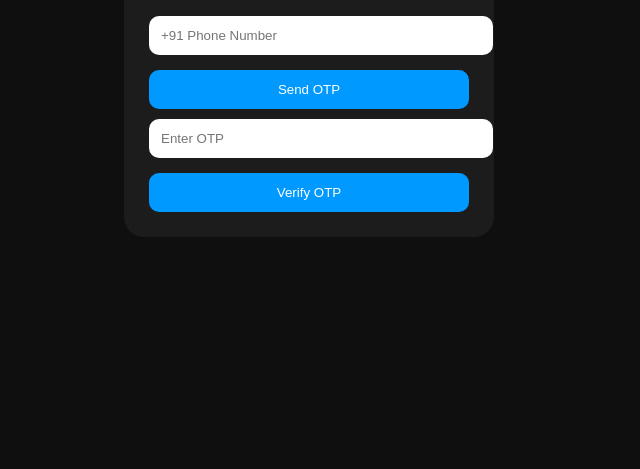
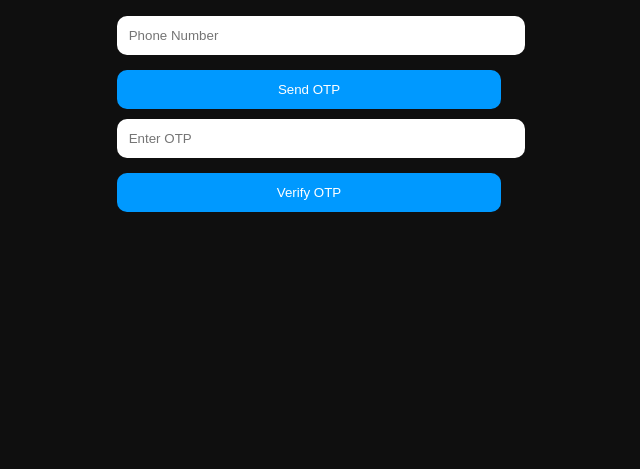
Before and after one commit to karthiktiger143/Chat-app, a plain HTML site: page index.html in a window 1280 px wide. Shown: the part 331-800 px from the top of the page, without its empty margins (331-971 px from the left). Drawn offline with Linux system fonts and the light colour scheme.

Commit message:
index.html

```diff
--- a/index.html
+++ b/index.html
@@ -1,85 +1,28 @@
 <!DOCTYPE html>
-<html>
-
+<html lang="en">
 <head>
-
-<meta charset="UTF-8">
-
-<meta name="viewport"
-content="width=device-width, initial-scale=1.0">
-
-<title>NammaApp</title>
-
-<style>
-
-body{
-background:#0f0f0f;
-font-family:sans-serif;
-display:flex;
-justify-content:center;
-align-items:center;
-height:100vh;
-margin:0;
-color:white;
-}
-
-.login-box{
-width:320px;
-background:#1c1c1c;
-padding:25px;
-border-radius:20px;
-}
-
-input{
-width:100%;
-padding:12px;
-margin-top:10px;
-border:none;
-border-radius:10px;
-}
-
-button{
-width:100%;
-padding:12px;
-margin-top:15px;
-background:#0099ff;
-color:white;
-border:none;
-border-radius:10px;
-}
-
-</style>
-
+  <meta charset="UTF-8">
+  <meta name="viewport" content="width=device-width, initial-scale=1.0">
+  <title>NammaApp</title>
+  <link rel="stylesheet" href="style.css">
 </head>
-
 <body>
 
-<div class="login-box">
+  <div class="container">
+    <h1>NammaApp</h1>
 
-<h1>NammaApp</h1>
+    <input type="number" id="phone" placeholder="Phone Number">
 
-<input type="text"
-id="phone"
-placeholder="+91 Phone Number">
+    <div id="recaptcha-container"></div>
 
-<div id="recaptcha-container"></div>
+    <button id="sendOtp">Send OTP</button>
 
-<button onclick="sendOTP()">
-Send OTP
-</button>
+    <input type="text" id="otp" placeholder="Enter OTP">
 
-<input type="text"
-id="otp"
-placeholder="Enter OTP">
+    <button id="verifyOtp">Verify OTP</button>
+  </div>
 
-<button onclick="verifyOTP()">
-Verify OTP
-</button>
-
-</div>
-
-<script type="module"
-src="script.js"></script>
+  <script type="module" src="script.js"></script>
 
 </body>
 </html>
```
